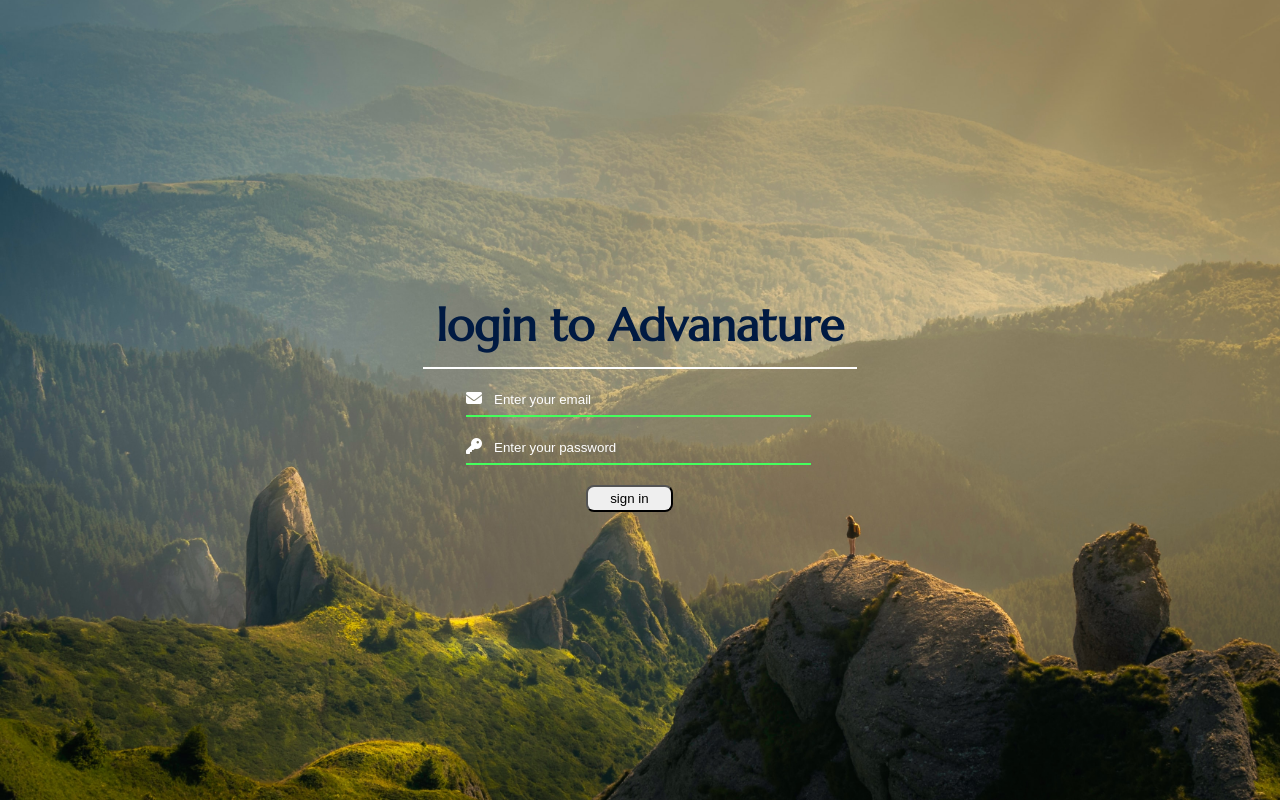
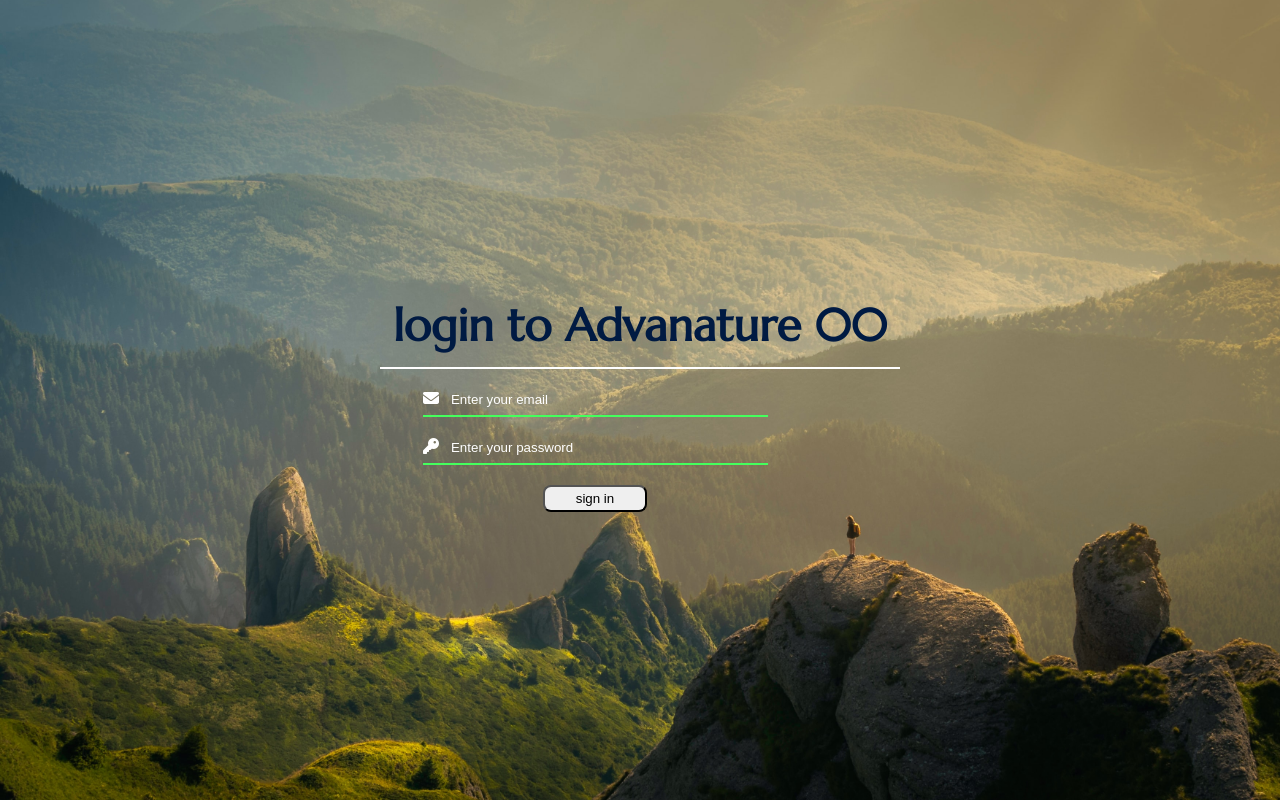
Before and after one commit to venil-04/advanature.github.io, a plain HTML site: page index.html in a window 1280 px wide. Drawn offline with Linux system fonts and the light colour scheme; a web font is replaced by a local one.

Commit message:
first commit

```diff
--- a/index.html
+++ b/index.html
@@ -16,7 +16,7 @@
 
     <div class="maincontainer">
         <div class="container">
-            <h1>login to Advanature</h1>
+            <h1>login to Advanature 00</h1>
 
             <div class="box">
 
```
